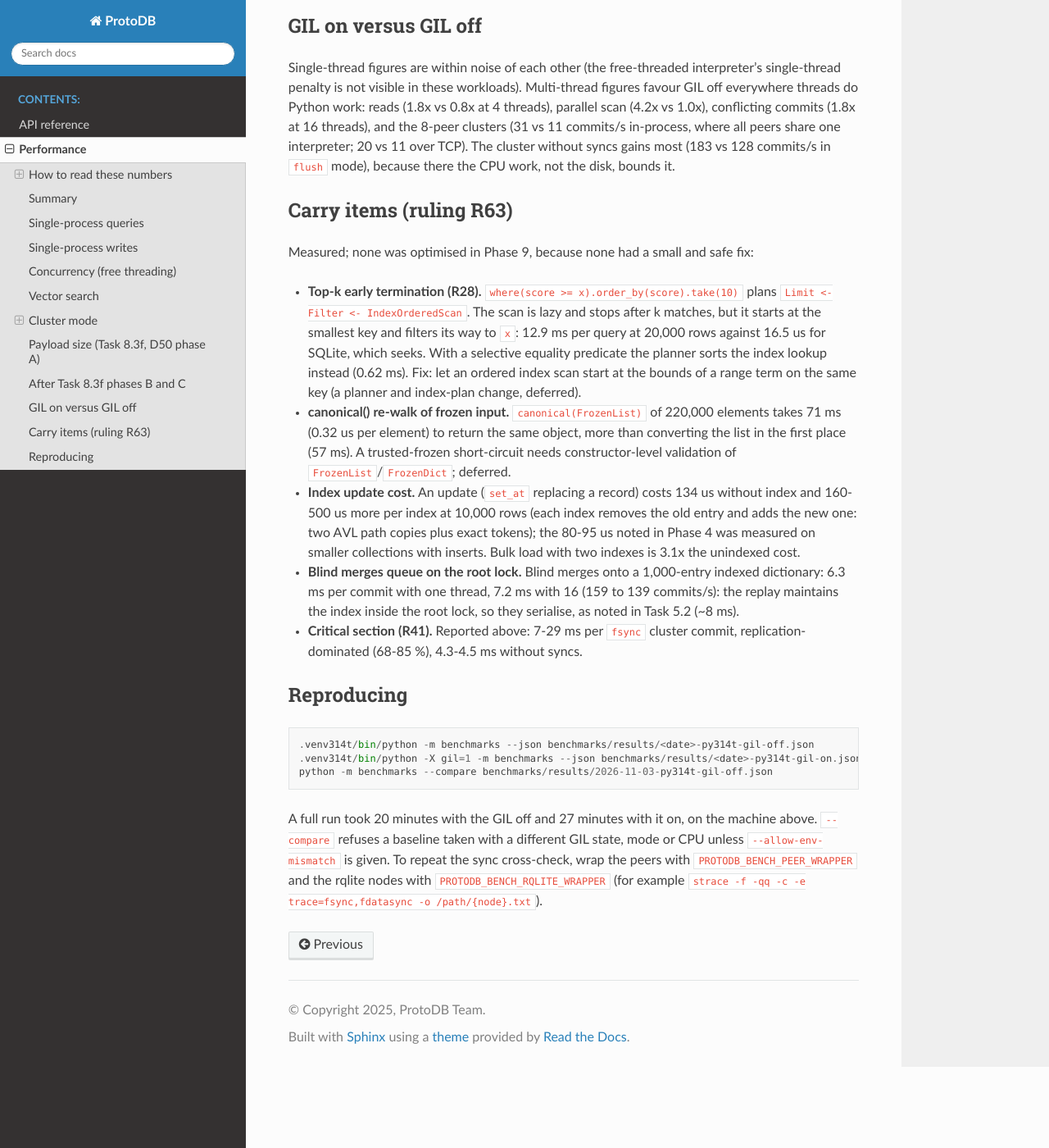
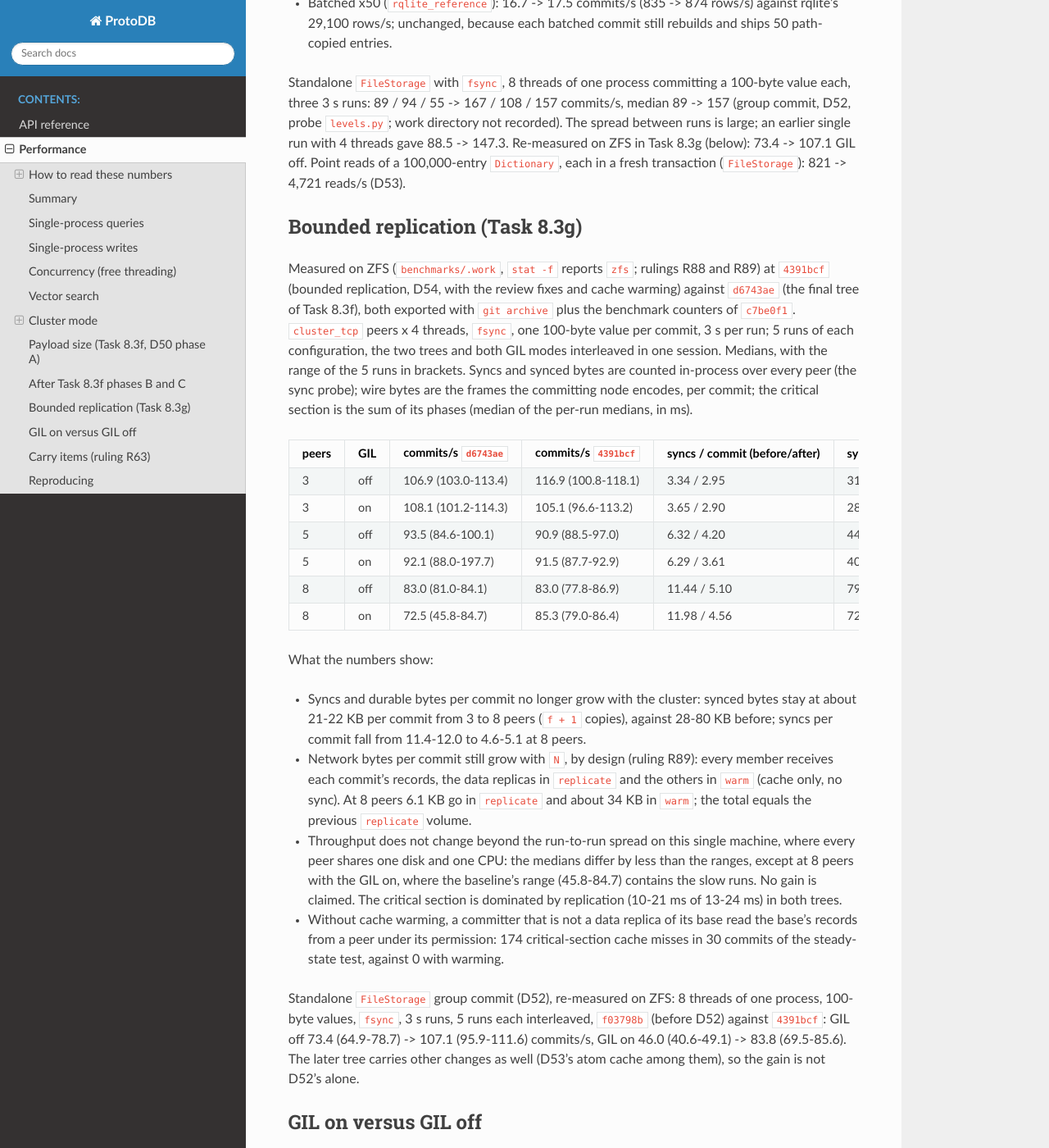
Before and after one commit to gamarino/ProtoDB, a Sphinx documentation site: the page built from docs/source/performance.rst, in a window 1280 px wide and 1400 px high, scrolled down 13537 px. Shown: the whole window at 82% size. Built offline with Sphinx 7.4.7 and the Read the Docs theme 3.1.0, drawn with Linux system fonts in a browser that asks for light colours; some of the changed text lies outside the part shown.

Commit message:
Docs: Task 8.3g ZFS measurements; file systems of the Task 8.3f figures (R88, R89)
performance.rst gains a bounded-replication section measured on ZFS (3/5/8 peers, both
GIL modes, d6743ae against 4391bcf, interleaved, medians of 5 with ranges) and the D52
probe re-measured on ZFS.  The Task 8.3f sync-probe, payload and levels.py figures are
marked as taken on an unrecorded work directory (possibly tmpfs), superseded by the ZFS
runs; the header states which runs it covers.  Network bytes per commit grow with N
while syncs and durable bytes do not (R89).  Two pre-existing list markup errors fixed.

Co-Authored-By: Claude Opus 5.5 <noreply@anthropic.com>

```diff
--- a/docs/source/performance.rst
+++ b/docs/source/performance.rst
@@ -46,7 +46,9 @@ Environment
 CPU                            AMD Ryzen 5 5500U, 6 cores / 12 threads (12 logical CPUs)
 CPU frequency                  ``amd-pstate-epp``, governor ``powersave``, EPP
                                ``balance_power``, boost on
-OS / file system               Linux 7.0, work directory on ZFS (not tmpfs)
+OS / file system               Linux 7.0, work directory on ZFS (not tmpfs) for the full
+                               runs in ``benchmarks/results``; later sections state
+                               their own (see "File systems of the Task 8.3f figures")
 Python                         CPython 3.14.6, free-threaded build (``Py_GIL_DISABLED``)
 Modes                          GIL off (default) and ``-X gil=1``
 ProtoDB                        2.0.0.dev0 (git ``8ad6bf3`` plus fix round 1; the JSON
@@ -498,6 +500,17 @@ What the numbers show, honestly:
 After Task 8.3f phases B and C
 ------------------------------
 
+**File systems of the Task 8.3f figures (audit, Task 8.3g, ruling R88).** The work directory
+of the sync-probe driver (the headline table below, the 107.0 / 101.4 and 118.4 / 108.7
+re-measurements), of the payload sweep and of the ``levels.py`` probe (D52) was not recorded,
+and the driver logs are lost: these figures may come from a tmpfs directory, where a sync
+costs next to nothing, and are kept only as the record of that session. The surviving run
+directories of the ``cluster_tcp`` workload (``benchmarks/.work``) are on ZFS, which suggests
+but does not prove ZFS. Their replacements, measured on ZFS, are in "Bounded replication (Task
+8.3g)" below: ``d6743ae`` there is the final tree of Task 8.3f, and D52 is re-measured on ZFS.
+The D51 byte counts and the D53 read rates do not depend on syncs; their file system was not
+recorded either.
+
 Measured at commit ``ed70d3a`` against ``f03798b``, same machine and workloads. The baseline
 is ``f03798b``, measured in the same session with the same driver as each comparison below:
 the headline table uses the sync-probe driver (``cluster_tcp`` peers driven for 3 s, 5 runs,
@@ -528,6 +541,7 @@ committer frame bytes / commit  16.8 KB             11.9 KB
 **Correction (Task 8.3f-B fix rounds): the "bimodal" rates were a benchmark artifact, not a
 second operating mode.** An earlier version of this section explained the 144-231 commits/s
 runs by one node keeping the owner role. Instrumenting the peers showed otherwise:
+
 - In those runs one peer's first permission request waited 4.6-4.7 s in the fairness
   deferral (``_await_turn``), while the peer named by the turn became owner and kept
   renewing.
@@ -543,6 +557,7 @@ permission wait was 0.23 s and no run was fast in 12 runs. The headline above is
 Re-measured on the final tree of Task 8.3f-B: message lanes (D50 Amendment "Message lanes"),
 held retries (D50 Amendment "held retries"), and the owner-hint fix. Same driver, 5 runs
 each:
+
 - GIL off: median 107.0 commits/s (runs 107.5, 107.0, 238.5, 86.4, 74.0), 3.88 syncs per
   commit, 12.0 KB committer frame bytes per commit.
 - GIL on: median 101.4 commits/s (runs 58.4, 69.9, 106.8, 101.4, 105.9), 3.14 syncs per
@@ -585,10 +600,59 @@ Before (``f03798b``, same runs): ProtoDB 86 / 76 / 75 commits/s (``cluster_tcp``
 
 Standalone ``FileStorage`` with ``fsync``, 8 threads of one process committing a 100-byte
 value each, three 3 s runs: 89 / 94 / 55 -> 167 / 108 / 157 commits/s, median 89 -> 157 (group
-commit, D52, probe ``levels.py``). The spread between runs is large; an earlier single run with
-4 threads gave 88.5 -> 147.3. Point reads of a
+commit, D52, probe ``levels.py``; work directory not recorded). The spread between runs is large; an earlier single run with
+4 threads gave 88.5 -> 147.3. Re-measured on ZFS in Task 8.3g (below): 73.4 -> 107.1 GIL off. Point reads of a
 100,000-entry ``Dictionary``, each in a fresh transaction (``FileStorage``): 821 -> 4,721
 reads/s (D53).
+
+Bounded replication (Task 8.3g)
+-------------------------------
+
+Measured on ZFS (``benchmarks/.work``, ``stat -f`` reports ``zfs``; rulings R88 and R89) at
+``4391bcf`` (bounded replication, D54, with the review fixes and cache warming) against
+``d6743ae`` (the final tree of Task 8.3f), both exported with ``git archive`` plus the
+benchmark counters of ``c7be0f1``. ``cluster_tcp`` peers x 4 threads, ``fsync``, one 100-byte
+value per commit, 3 s per run; 5 runs of each configuration, the two trees and both GIL modes
+interleaved in one session. Medians, with the range of the 5 runs in brackets. Syncs and synced
+bytes are counted in-process over every peer (the sync probe); wire bytes are the frames the
+committing node encodes, per commit; the critical section is the sum of its phases (median of
+the per-run medians, in ms).
+
+==========  =====  =====================  =====================  ==============  ==============  ===========  ===========
+peers       GIL    commits/s              commits/s              syncs / commit  synced KB /     wire KB /    critical
+                   ``d6743ae``            ``4391bcf``            (before/after)  commit (b/a)    commit       ms (b/a)
+==========  =====  =====================  =====================  ==============  ==============  ===========  ===========
+3           off    106.9 (103.0-113.4)    116.9 (100.8-118.1)    3.34 / 2.95     31.6 / 21.9     11.9 / 12.2  13.9 / 13.4
+3           on     108.1 (101.2-114.3)    105.1 (96.6-113.2)     3.65 / 2.90     28.0 / 22.5     11.9 / 12.0  14.6 / 16.0
+5           off    93.5 (84.6-100.1)      90.9 (88.5-97.0)       6.32 / 4.20     44.5 / 21.2     23.4 / 23.5  15.9 / 17.1
+5           on     92.1 (88.0-197.7)      91.5 (87.7-92.9)       6.29 / 3.61     40.5 / 21.7     23.4 / 23.5  18.4 / 18.7
+8           off    83.0 (81.0-84.1)       83.0 (77.8-86.9)       11.44 / 5.10    79.8 / 21.3     40.7 / 40.5  18.9 / 18.6
+8           on     72.5 (45.8-84.7)       85.3 (79.0-86.4)       11.98 / 4.56    72.9 / 21.5     40.5 / 40.9  23.7 / 20.0
+==========  =====  =====================  =====================  ==============  ==============  ===========  ===========
+
+What the numbers show:
+
+- Syncs and durable bytes per commit no longer grow with the cluster: synced bytes stay at
+  about 21-22 KB per commit from 3 to 8 peers (``f + 1`` copies), against 28-80 KB before;
+  syncs per commit fall from 11.4-12.0 to 4.6-5.1 at 8 peers.
+- Network bytes per commit still grow with ``N``, by design (ruling R89): every member
+  receives each commit's records, the data replicas in ``replicate`` and the others in
+  ``warm`` (cache only, no sync). At 8 peers 6.1 KB go in ``replicate`` and about 34 KB in
+  ``warm``; the total equals the previous ``replicate`` volume.
+- Throughput does not change beyond the run-to-run spread on this single machine, where every
+  peer shares one disk and one CPU: the medians differ by less than the ranges, except at 8
+  peers with the GIL on, where the baseline's range (45.8-84.7) contains the slow runs. No
+  gain is claimed. The critical section is dominated by replication (10-21 ms of 13-24 ms)
+  in both trees.
+- Without cache warming, a committer that is not a data replica of its base read the base's
+  records from a peer under its permission: 174 critical-section cache misses in 30 commits
+  of the steady-state test, against 0 with warming.
+
+Standalone ``FileStorage`` group commit (D52), re-measured on ZFS: 8 threads of one process,
+100-byte values, ``fsync``, 3 s runs, 5 runs each interleaved, ``f03798b`` (before D52)
+against ``4391bcf``: GIL off 73.4 (64.9-78.7) -> 107.1 (95.9-111.6) commits/s, GIL on 46.0
+(40.6-49.1) -> 83.8 (69.5-85.6). The later tree carries other changes as well (D53's atom
+cache among them), so the gain is not D52's alone.
 
 GIL on versus GIL off
 ---------------------
```
Also changed, not shown: docs/decisions.md (+1 -1 lines).
